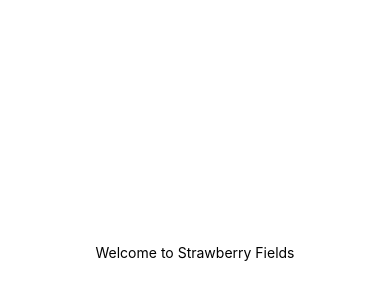
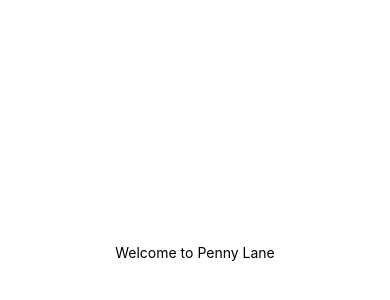
Before and after one commit to 1v17/5520project, a React Native app: screen / in a window 390 px wide. Shown: the part 170-470 px from the top of the page. Built offline with nearby package versions, Linux system fonts and the light colour scheme.

Commit message:
change app's name

```diff
--- a/App.js
+++ b/App.js
@@ -2,7 +2,7 @@ import { StatusBar } from 'expo-status-bar';
 import { StyleSheet, Text, View } from 'react-native';
 
 export default function App() {
-  const appName = 'Strawberry Fields';
+  const appName = 'Penny Lane';
   return (
     <View style={styles.container}>
       <Text>Welcome to {appName}</Text>
```
